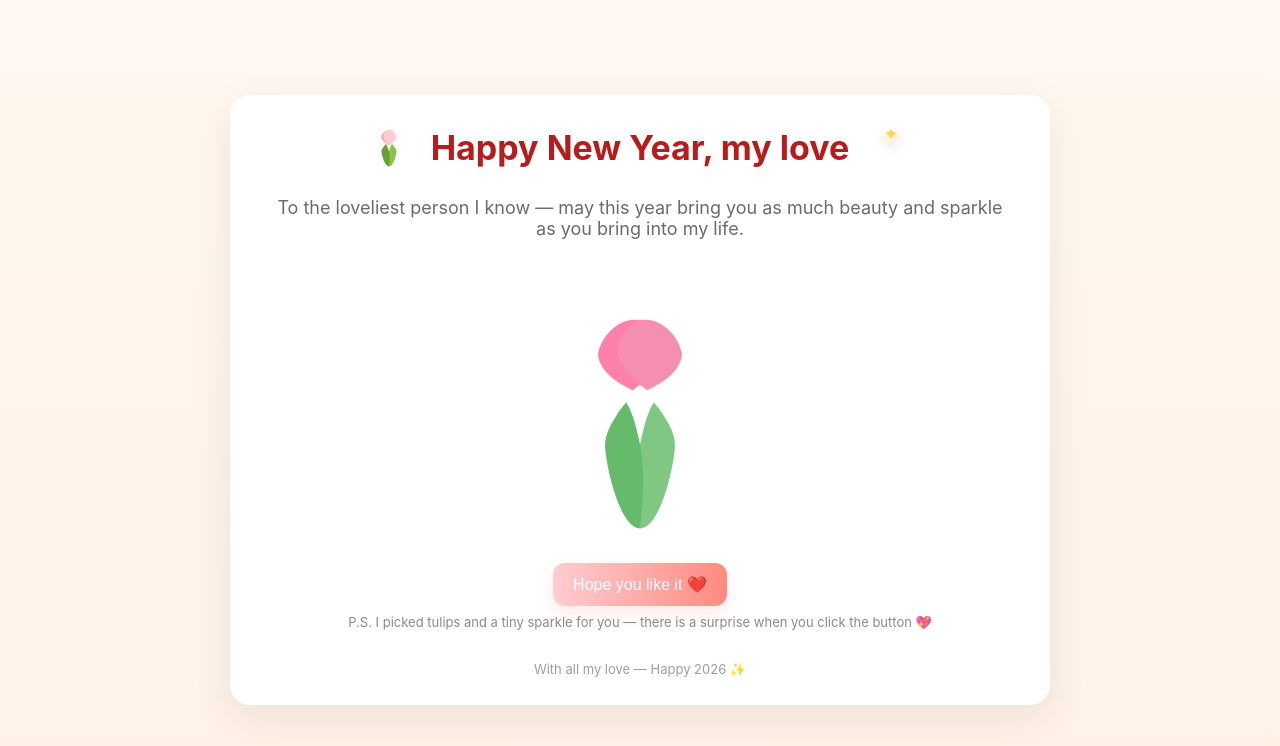
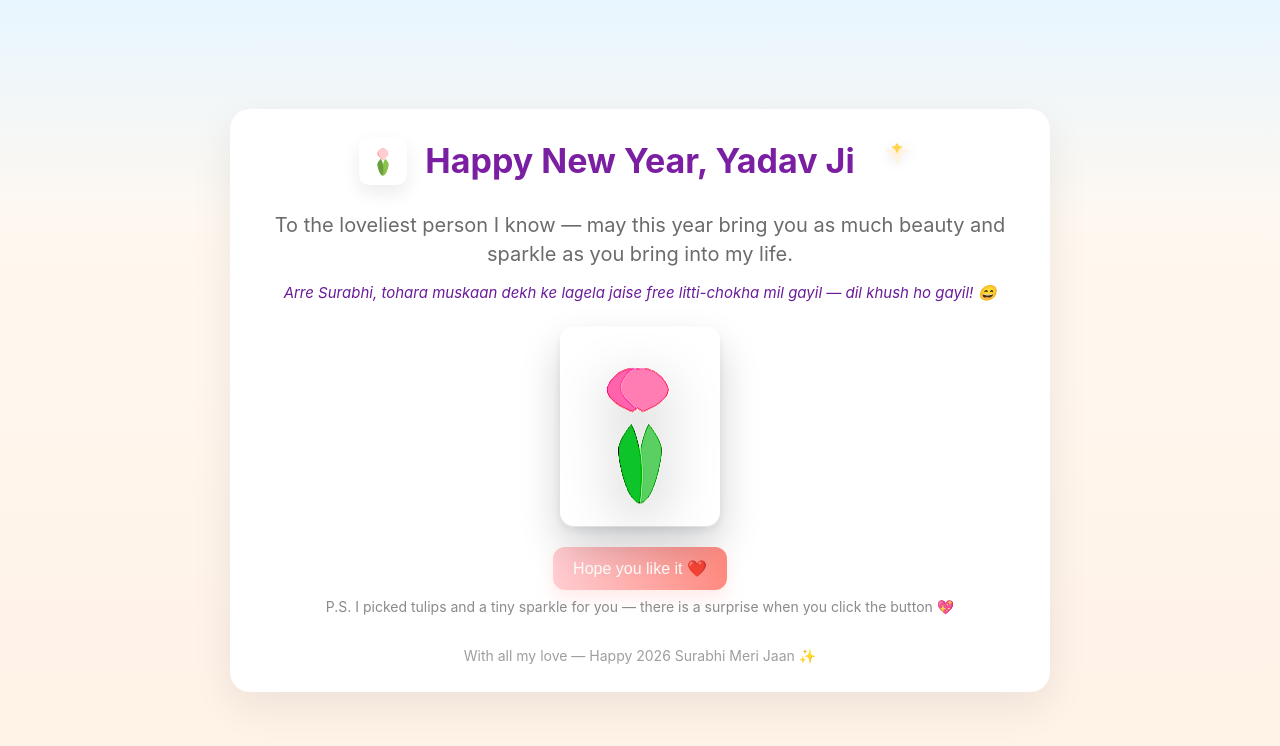
Before and after one commit to Kryptic-KRN/newyear-gift, a plain HTML site: page index.html in a window 1280 px wide. Both pictures are taken after a click on the button "Open a little surprise". Drawn offline with Linux system fonts and the light colour scheme.

Commit message:
Make tulip interactive, reveal Bihari message, sharpen visuals and increase font sizes

```diff
--- a/index.html
+++ b/index.html
@@ -7,14 +7,22 @@
   <link rel="stylesheet" href="styles.css">
 </head>
 <body>
+  <!-- SVG filters (sharpen) used by CSS filters below -->
+  <svg width="0" height="0" style="position:absolute;left:0;top:0;pointer-events:none;">
+    <defs>
+      <filter id="sharpen" x="-20%" y="-20%" width="140%" height="140%">
+        <feConvolveMatrix order="3" kernelMatrix="0 -1 0 -1 5 -1 0 -1 0" preserveAlpha="true" />
+      </filter>
+    </defs>
+  </svg>
   <main class="card">
     <header class="topbar">
-      <div class="tulip-left" aria-hidden>
+  <div class="tulip-left tulip-sticker-small" aria-hidden>
         <!-- Tulip SVG -->
         <svg viewBox="0 0 64 64" class="tulip-svg"><g fill="none" fill-rule="evenodd"><path d="M32 58s-2-12 0-20 4-10 4-10 6 6 6 10-4 20-10 20z" fill="#8BC34A"/><path d="M32 58s2-12 0-20-4-10-4-10-6 6-6 10 4 20 10 20z" fill="#689F38"/><path d="M22 18c2-8 14-14 18-2 2 6-8 14-8 14s-10-6-10-12z" fill="#FF8A80"/><path d="M42 18c-2-8-14-14-18-2-2 6 8 14 8 14s10-6 10-12z" fill="#FFCDD2"/></g></svg>
       </div>
 
-      <h1 class="title">Happy New Year, my love</h1>
+      <h1 class="title">Happy New Year, Yadav Ji </h1>
 
       <div class="jewel-right" aria-hidden>
         <!-- Simple jewel / sparkle -->
@@ -23,11 +31,12 @@
     </header>
 
     <section class="message">
-      <p class="lead">To the loveliest person I know — may this year bring you as much beauty and sparkle as you bring into my life.</p>
+  <p class="lead">To the loveliest person I know — may this year bring you as much beauty and sparkle as you bring into my life.</p>
+  <p class="bihari">Arre Surabhi, tohara muskaan dekh ke lagela jaise free litti-chokha mil gayil — dil khush ho gayil! 😄</p>
       <div class="row-icons">
-        <div class="tulip-big" aria-hidden>
+  <div class="tulip-big tulip-sticker" aria-hidden>
           <!-- Large tulip inline -->
-          <svg viewBox="0 0 120 160" class="tulip-big-svg"><g fill="none" fill-rule="evenodd"><path d="M60 150s-4-28 0-48 8-24 8-24 12 14 12 24-8 48-20 48z" fill="#81C784"/><path d="M60 150s4-28 0-48-8-24-8-24-12 14-12 24 8 48 20 48z" fill="#66BB6A"/><path d="M36 50c4-18 28-30 36-5 4 12-16 26-16 26s-20-8-20-21z" fill="#FF80AB"/><path d="M84 50c-4-18-28-30-36-5-4 12 16 26 16 26s20-8 20-21z" fill="#F48FB1"/></g></svg>
+          <svg viewBox="0 0 120 160" class="tulip-big-svg"><g fill="none" fill-rule="evenodd"><path d="M60 150s-4-28 0-48 8-24 8-24 12 14 12 24-8 48-20 48z" fill="#81C784"/><path d="M60 150s4-28 0-48-8-24-8-24-12 14-12 24 8 48 20 48z" fill="#66BB6A"/><path class="petal" d="M36 50c4-18 28-30 36-5 4 12-16 26-16 26s-20-8-20-21z" fill="#FF80AB"/><path class="petal" d="M84 50c-4-18-28-30-36-5-4 12 16 26 16 26s20-8 20-21z" fill="#F48FB1"/></g></svg>
         </div>
       </div>
 
@@ -37,7 +46,7 @@
       <p class="small-note">P.S. I picked tulips and a tiny sparkle for you — there is a surprise when you click the button 💖</p>
     </section>
 
-    <footer class="footer">With all my love — Happy 2026 ✨</footer>
+    <footer class="footer">With all my love — Happy 2026 Surabhi Meri Jaan ✨</footer>
   </main>
 
   <canvas id="confetti"></canvas>
--- a/script.js
+++ b/script.js
@@ -28,15 +28,14 @@ requestAnimationFrame(tick);
 // Surprise button
 const btn = document.getElementById("surpriseBtn");
 btn.addEventListener("click", ()=>{
-  // small UI effects
-  document.querySelector(".tulip-big").style.transform = "translateY(-12px) rotate(-4deg)";
+  // open the tulip petals and reveal the hidden Bihari line
+  const tulip = document.querySelector(".tulip-big");
+  if(tulip) tulip.classList.add('open');
+  const bih = document.querySelector('.bihari');
+  if(bih) bih.classList.add('visible');
   makeConfetti(innerWidth/2, innerHeight/2 - 60);
   btn.textContent = "Hope you like it ❤️";
   btn.disabled = true;
 });
 
-// gentle floating of the tulip
-setInterval(()=>{
-  const el = document.querySelector(".tulip-big");
-  el.style.transform = `translateY(${Math.sin(Date.now()/1200)*6}px)`;
-}, 80);
+// gentle floating of the tulip is handled with CSS animation (see styles.css)
--- a/styles.css
+++ b/styles.css
@@ -1,14 +1,14 @@
  :root{--bg:#FFF8F0;--card:#FFFFFF;--accent:#FFCDD2;--accent-dark:#FF8A80;--muted:#6b6b6b}
 *{box-sizing:border-box}
 html,body{height:100%}
-body{margin:0;font-family: -apple-system, BlinkMacSystemFont, "Segoe UI", Roboto, "Helvetica Neue", Arial;display:flex;align-items:center;justify-content:center;background:linear-gradient(180deg,#FFF8F0 0%, #FFF1E6 100%);color:#333}
+body{margin:0;font-family: -apple-system, BlinkMacSystemFont, "Segoe UI", Roboto, "Helvetica Neue", Arial;display:flex;align-items:center;justify-content:center;background:linear-gradient(180deg,#E8F6FF 0%, #FFF8F0 28%, #FFF1E6 100%);color:#333;font-size:16px}
 .card{width:92%;max-width:820px;background:var(--card);border-radius:20px;padding:28px;box-shadow:0 14px 40px rgba(21,21,21,0.08);position:relative;overflow:hidden}
 .topbar{display:flex;align-items:center;justify-content:center;gap:18px;position:relative}
-.title{font-size:28px;margin:0;color:#B71C1C;text-shadow:0 2px 0 rgba(255,255,255,0.6)}
+.title{font-size:32px;margin:0;color:#7B1FA2;text-shadow:0 2px 0 rgba(255,255,255,0.6)}
 .tulip-left,.jewel-right{width:48px;height:48px}
 .tulip-svg,.jewel-svg{width:100%;height:100%}
 .message{padding:18px 10px 6px;text-align:center}
-.lead{font-size:18px;margin:8px 0 14px;color:var(--muted)}
+.lead{font-size:20px;margin:8px 0 14px;color:var(--muted);line-height:1.45}
 .row-icons{display:flex;align-items:center;justify-content:center}
 .tulip-big{width:160px;height:200px;margin:12px auto;transform:translateY(0);transition:transform .6s cubic-bezier(.2,.9,.3,1)}
 .tulip-big-svg{width:100%;height:100%}
@@ -16,10 +16,41 @@ body{margin:0;font-family: -apple-system, BlinkMacSystemFont, "Segoe UI", Roboto
 #surpriseBtn{background:linear-gradient(90deg,var(--accent) 0%, var(--accent-dark) 100%);color:white;border:0;padding:12px 20px;border-radius:12px;font-size:16px;cursor:pointer;box-shadow:0 8px 18px rgba(255,138,128,0.18)}
 #surpriseBtn:active{transform:translateY(1px)}
 .small-note{font-size:13px;color:#8a8a8a;margin-top:8px}
+.bihari{font-size:15px;color:#6a1b9a;margin-top:10px;font-style:italic}
+.bihari.visible{opacity:1;transform:translateY(0)}
 .footer{font-size:13px;color:#9e9e9e;text-align:center;margin-top:12px}
 /* confetti canvas */
 #confetti{position:fixed;left:0;top:0;width:100%;height:100%;pointer-events:none}
 /* sparkle animation for jewel */
 .jewel-svg{filter:drop-shadow(0 2px 6px rgba(0,0,0,0.08))}
+/* sticker / pasted look for tulips */
+.tulip-sticker{display:inline-block;background:#fff;padding:12px;border-radius:14px;box-shadow:0 20px 40px rgba(6,10,20,0.18),0 4px 10px rgba(0,0,0,0.08);transform:rotate(-1deg);transition:transform .35s ease,box-shadow .35s ease}
+.tulip-sticker:hover{transform:translateY(-6px) rotate(-0.4deg) scale(1.02);box-shadow:0 28px 48px rgba(6,10,20,0.22),0 6px 14px rgba(0,0,0,0.10)}
+.tulip-sticker-small{display:inline-block;padding:6px;border-radius:10px;box-shadow:0 8px 18px rgba(6,10,20,0.08);transform:none}
+
+/* make SVGs pop: sharpen + color and soft cast shadow to suggest depth-of-field */
+.tulip-sticker .tulip-svg,.tulip-sticker .tulip-big-svg{filter:url(#sharpen) saturate(1.35) contrast(1.08) brightness(1.02) drop-shadow(0 18px 28px rgba(0,0,0,0.22));shape-rendering:geometricPrecision;transition:filter .25s linear,transform .25s ease}
+.tulip-sticker .tulip-big-svg{display:block}
+
+/* subtle white rim to help shapes read against card */
+.tulip-big-svg path,.tulip-svg path{stroke:rgba(255,255,255,0.28);stroke-width:0.6;paint-order:stroke fill markers}
+
+/* title color set above */
 /* responsive */
 @media (min-width:900px){.title{font-size:34px}.tulip-big{width:220px;height:280px}}
+
+/* floating animation using CSS so JS doesn't need to mutate transforms frequently */
+@keyframes floaty { 0% { transform: translateY(0) } 50% { transform: translateY(-8px) } 100% { transform: translateY(0) } }
+.tulip-big{width:160px;height:200px;margin:12px auto;transform:translateY(0);transition:transform .6s cubic-bezier(.2,.9,.3,1);animation:floaty 3.6s ease-in-out infinite}
+
+/* Petal open animation */
+.tulip-big .petal{transform-origin:60% 40%;transition:transform 520ms cubic-bezier(.2,.9,.3,1)}
+.tulip-big.open .petal{transform:scaleX(1.18) translateY(-4px)}
+
+/* Reveal Bihari line */
+.bihari{font-size:15px;color:#6a1b9a;margin-top:10px;font-style:italic;opacity:0;transform:translateY(6px);transition:opacity .36s ease,transform .36s ease}
+.bihari.visible{opacity:1;transform:translateY(0)}
+
+/* Slightly larger small-note and footer */
+.small-note{font-size:14px;color:#8a8a8a;margin-top:8px}
+.footer{font-size:14px;color:#9e9e9e;text-align:center;margin-top:12px}
```
